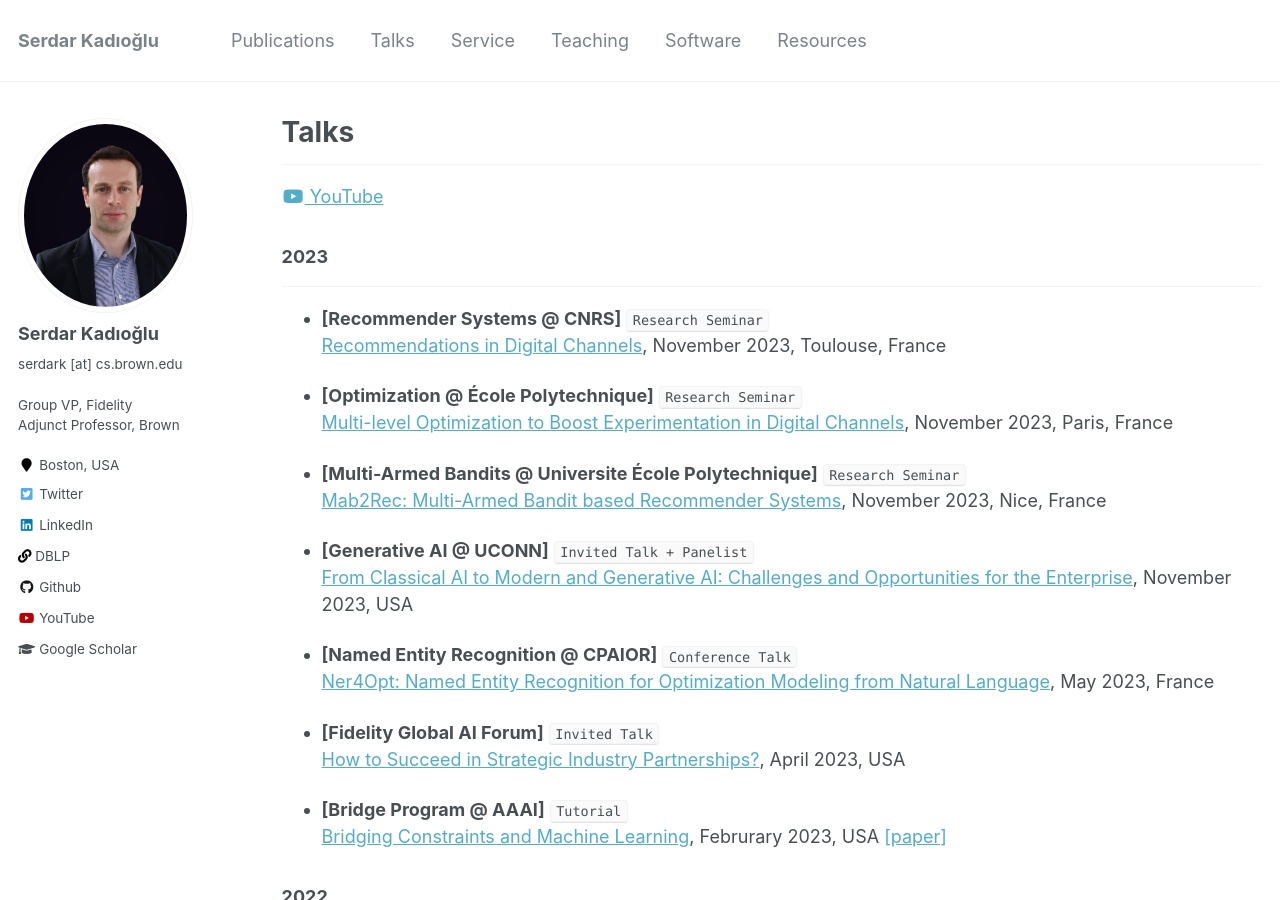
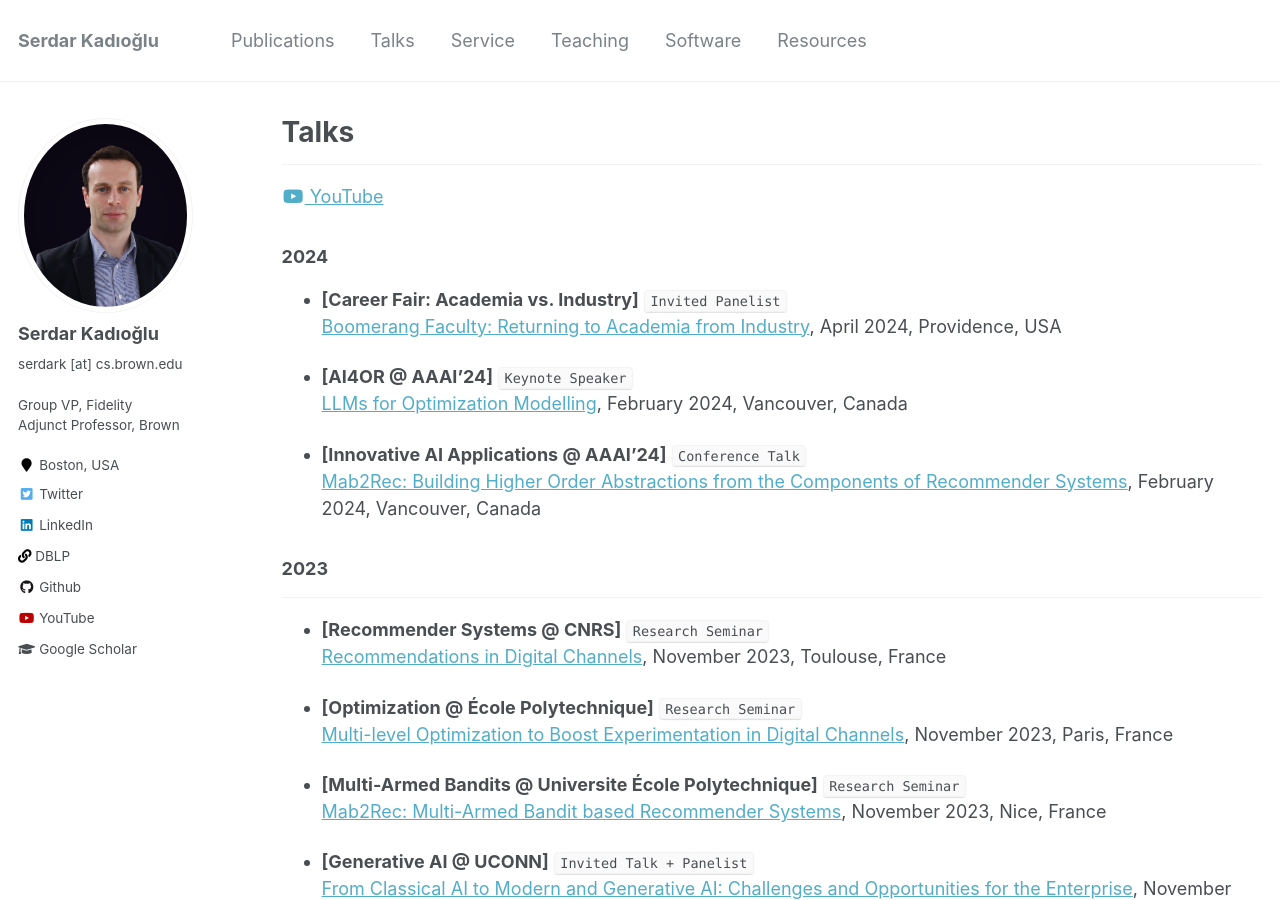
Before and after one commit to skadio/skadio.github.io, a Jekyll site: the page built from _pages/talks.md, in a window 1280 px wide and 900 px high. Built offline with Jekyll 4.4.1, drawn with Linux system fonts in a browser that asks for light colours.

Commit message:
Update talks.md

```diff
--- a/_pages/talks.md
+++ b/_pages/talks.md
@@ -8,6 +8,17 @@ author_profile: true
 ---
 
 <a href="https://www.youtube.com/channel/UCzJyUE6YtOdrGpyOpgYhyKg"><i class="fab fa-fw fa-youtube" aria-hidden="true"></i> YouTube</a>
+
+### 2024
+* **[Career Fair: Academia vs. Industry]** `Invited Panelist`\
+   [Boomerang Faculty: Returning to Academia from Industry](https://www.linkedin.com/feed/update/urn:li:activity:7178004141556805632/), April 2024, Providence, USA
+
+* **[AI4OR @ AAAI'24]** `Keynote Speaker`\
+   [LLMs for Optimization Modelling](https://ai-or.github.io/2024/#Keynote%20Spearkers), February 2024, Vancouver, Canada
+
+* **[Innovative AI Applications @ AAAI'24]** `Conference Talk`\
+   [Mab2Rec: Building Higher Order Abstractions from the Components of Recommender Systems](https://ojs.aaai.org/index.php/AAAI/article/view/30341), February 2024, Vancouver, Canada
+
 ### 2023
 
 ---
```
